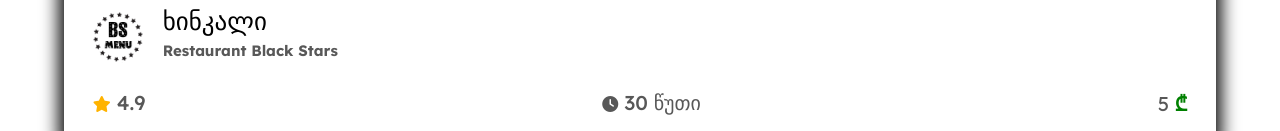
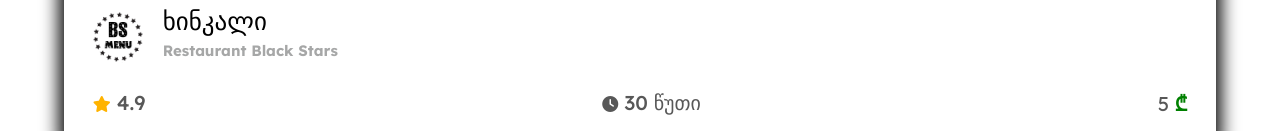
Before and after one commit to georgeneligan/blackstarsmenu, a plain HTML site: page index.html in a window 1280 px wide. Shown: the part 447-578 px from the top of the page. Drawn offline with Linux system fonts and the light colour scheme.

Commit message:
Add files via upload

```diff
--- a/assets/css/style.css
+++ b/assets/css/style.css
@@ -134,7 +134,7 @@ main .menu_wrapper .bottom .food_title p {
 
 main .menu_wrapper .bottom .food_title h6 {
   font-size: 15px;
-  color: var(--primarycolor);
+  color: rgb(166, 167, 167);
   font-family: "Lexend", sans-serif;
 }
 
```
